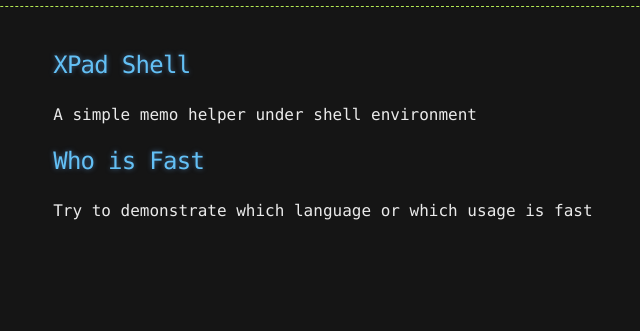
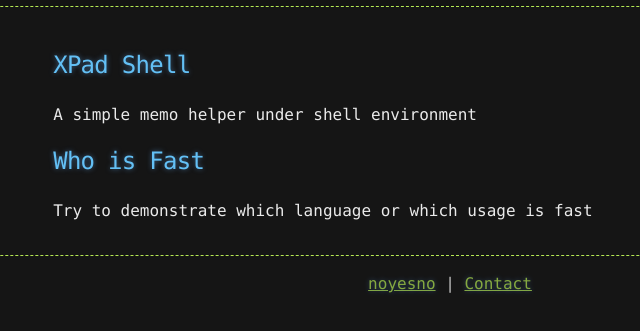
Before and after one commit to noyesno/noyesno.github.io, a plain HTML site: page index.html in a window 1280 px wide. Shown: the part 95-426 px from the top of the page, without its empty margins (190-830 px from the left). Drawn offline with Linux system fonts and the light colour scheme.

Commit message:
add footer

```diff
--- a/asset/style.css
+++ b/asset/style.css
@@ -1,7 +1,8 @@
 body {
   margin: 0;
   padding: 0;
-  background: #151515 url("../images/bkg.png") 0 0;
+  /* background: #151515 url("../images/bkg.png") 0 0; */
+  background-color: #151515;
   color: #eaeaea;
   font: 16px;
   line-height: 1.5;
@@ -81,6 +82,25 @@ header h2 {
   font-weight: 300;
   color: #666;
   margin-bottom:0.5em;
+}
+
+footer {
+  text-align: center;
+  margin: 2em 0;
+  border-top: 1px dashed #b5e853;
+  padding: 1em;
+  color: silver;
+  /* font-size: small; */
+}
+
+footer a:hover {
+  color: red;
+  opacity: 1.0;
+}
+footer a {
+  color: #b5e853;
+  /* text-decoration: none; */
+  opacity: 0.7;
 }
 
 #downloads .btn {
--- a/index.html
+++ b/index.html
@@ -34,6 +34,11 @@ Try to demonstrate which language or which usage is fast
       </section>
     </div>
 
+    <footer>
+      <a href="http://noyesno.net/">noyesno</a>
+      |
+      <a href="mailto:noyesno.net@gmail.com">Contact</a>
+    </footer>
 
   </body>
 </html>
```
